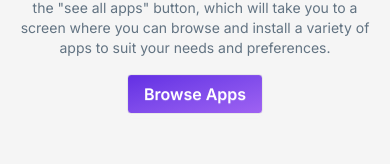
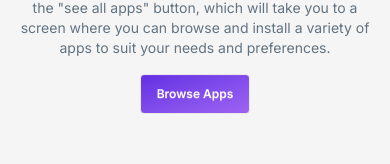
Before and after one commit to programmerrakibul/hero.io, a React (Vite) app: page /installation in a window 390 px wide. Shown: the part 780-944 px from the top of the page. Built offline with nearby package versions, Linux system fonts and the light colour scheme.

Commit message:
modified

```diff
--- a/src/components/AppNotFound/AppNotFound.jsx
+++ b/src/components/AppNotFound/AppNotFound.jsx
@@ -1,8 +1,8 @@
-import { useLocation, useNavigate } from "react-router";
+import { useLocation } from "react-router";
 import notFoundImg from "../../assets/App-Error.png";
+import Button from "../Button/Button";
 
 const AppNotFound = () => {
-  const navigate = useNavigate();
   const { pathname } = useLocation();
   const isInAppDetails = pathname.includes("/app-details");
 
@@ -15,20 +15,13 @@ const AppNotFound = () => {
       )}
       <div className="text-center space-y-4">
         <h3 className="text-2xl sm:text-3xl md:text-4xl lg:text-5xl font-semibold">
-          Oops, App Not Found!
+          {isInAppDetails && "Oops,"} App Not Found!
         </h3>
         <p className="text-[#627382] text-sm sm:text-base">
           The App you are {isInAppDetails ? "requesting" : "searching"} is not
           found on our system. {isInAppDetails && "please try another apps"}
         </p>
-        {isInAppDetails && (
-          <button
-            onClick={() => navigate("/apps")}
-            className="btn font-semibold text-white bg-gradient-to-br hover:bg-gradient-to-t from-[#632EE3] to-[#9F62F2]"
-          >
-            Browse Apps
-          </button>
-        )}
+        {isInAppDetails && <Button to="/apps">Browse Apps</Button>}
       </div>
     </div>
   );
--- /dev/null
+++ b/src/components/Button/Button.css
@@ -0,0 +1,6 @@
+@import "tailwindcss";
+@plugin "daisyui";
+
+.button {
+  @apply btn font-semibold text-xs sm:text-base text-white bg-gradient-to-br hover:bg-gradient-to-t from-[#632EE3] to-[#9F62F2];
+}
--- /dev/null
+++ b/src/components/Button/Button.jsx
@@ -0,0 +1,12 @@
+import "./Button.css";
+import { Link } from "react-router";
+
+const Button = ({ children, to }) => {
+  return (
+    <Link to={to} className="button">
+      {children}
+    </Link>
+  );
+};
+
+export default Button;
--- a/src/components/Navbar/Navbar.jsx
+++ b/src/components/Navbar/Navbar.jsx
@@ -3,6 +3,7 @@ import Container from "../Container/Container";
 import logo from "../../assets/logo.png";
 import "./Navbar.css";
 import { Github, TextAlignJustify } from "lucide-react";
+import Button from "../Button/Button";
 
 const Navbar = () => {
   const navItems = ["Home", "Apps", "Installation"];
@@ -51,14 +52,14 @@ const Navbar = () => {
             <ul className="menu menu-horizontal px-1">{navLinks}</ul>
           </div>
           <div className="navbar-end">
-            <Link to="https://github.com/programmerrakibul" className="nav-btn">
+            <Button to="https://github.com/programmerrakibul">
               <Github
                 fill="#632EE3"
                 size={20}
                 className="bg-white rounded-full"
               />
               <span>Contribute</span>
-            </Link>
+            </Button>
           </div>
         </div>
       </Container>
--- a/src/components/TrendingApps/TrendingApps.jsx
+++ b/src/components/TrendingApps/TrendingApps.jsx
@@ -3,6 +3,7 @@ import useAppsData from "../../Hooks/useAppsData";
 import AppCard from "../AppCard/AppCard";
 import Container from "../Container/Container";
 import Spinner from "../Spinner/Spinner";
+import Button from "../Button/Button";
 
 const TrendingApps = () => {
   const { appData, loading } = useAppsData();
@@ -32,12 +33,7 @@ const TrendingApps = () => {
               {singleAppElements}
             </div>
             <div className="text-center">
-              <Link
-                to="apps"
-                className="btn text-white bg-gradient-to-br hover:bg-gradient-to-t from-[#632EE3] to-[#9F62F2] duration-300"
-              >
-                Show All
-              </Link>
+              <Button to="apps">Show All</Button>
             </div>
           </>
         )}
--- a/src/components/pages/Error/Error.jsx
+++ b/src/components/pages/Error/Error.jsx
@@ -2,11 +2,9 @@ import Container from "../../Container/Container";
 import Footer from "../../Footer/Footer";
 import Navbar from "../../Navbar/Navbar";
 import ErrorImg from "../../../assets/error-404.png";
-import { useNavigate } from "react-router";
+import Button from "../../Button/Button";
 
 const Error = () => {
-  const navigate = useNavigate();
-
   return (
     <>
       <Navbar />
@@ -23,12 +21,7 @@ const Error = () => {
               <p className="text-[#627382] text-sm sm:text-base">
                 The page you are looking for is not available.
               </p>
-              <button
-                onClick={() => navigate("/")}
-                className="btn font-semibold text-white bg-gradient-to-br from-[#632EE3] to-[#9F62F2]"
-              >
-                Go Back
-              </button>
+              <Button to="/">Go Back</Button>
             </div>
           </div>
         </Container>
--- a/src/components/pages/Installation/Installation.jsx
+++ b/src/components/pages/Installation/Installation.jsx
@@ -3,12 +3,11 @@ import Container from "../../Container/Container";
 import AppContext from "../../../Contexts/AppContext";
 import AppCard from "../../AppCard/AppCard";
 import notFoundImg from "../../../assets/App-Error.png";
-import { useNavigate } from "react-router";
+import Button from "../../Button/Button";
 
 const Installation = () => {
   const [sortOrder, setSortOrder] = useState("");
   const { installedApps } = useContext(AppContext);
-  const navigate = useNavigate();
   const displayApps = sortOrder
     ? installedApps.sort((a, b) => {
         if (sortOrder === "high") {
@@ -71,12 +70,7 @@ const Installation = () => {
                   browse and install a variety of apps to suit your needs and
                   preferences.
                 </p>
-                <button
-                  onClick={() => navigate("/apps")}
-                  className="btn font-semibold text-white bg-gradient-to-br hover:bg-gradient-to-t from-[#632EE3] to-[#9F62F2]"
-                >
-                  Browse Apps
-                </button>
+                <Button to="/apps">Browse Apps</Button>
               </div>
             </div>
           )}
```
